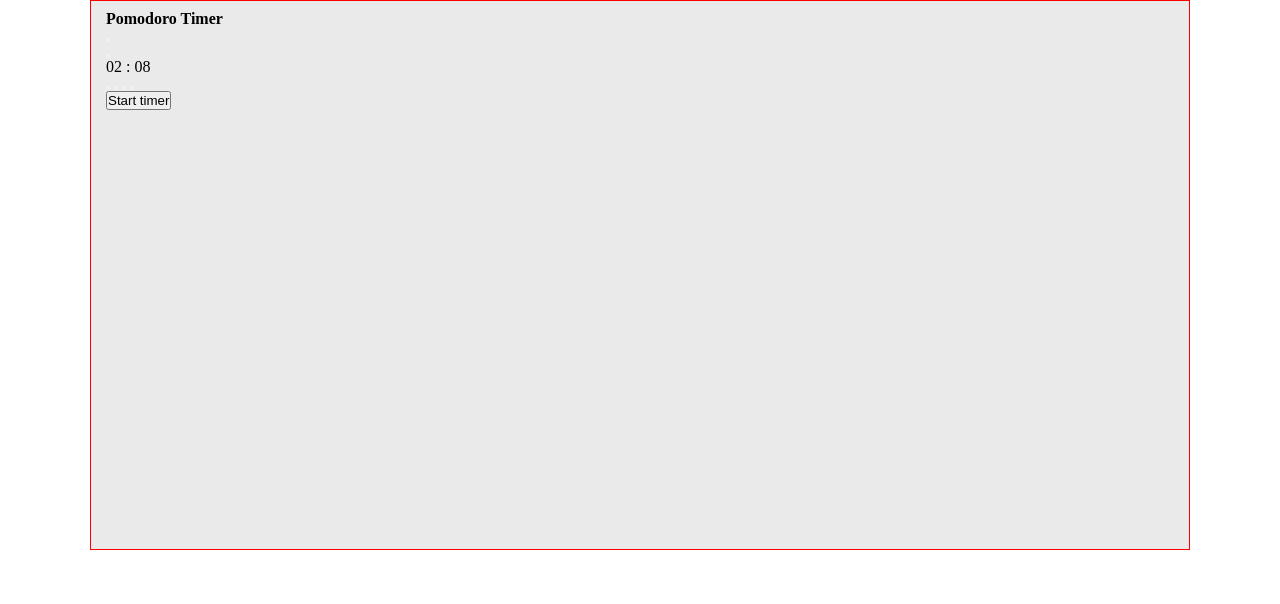
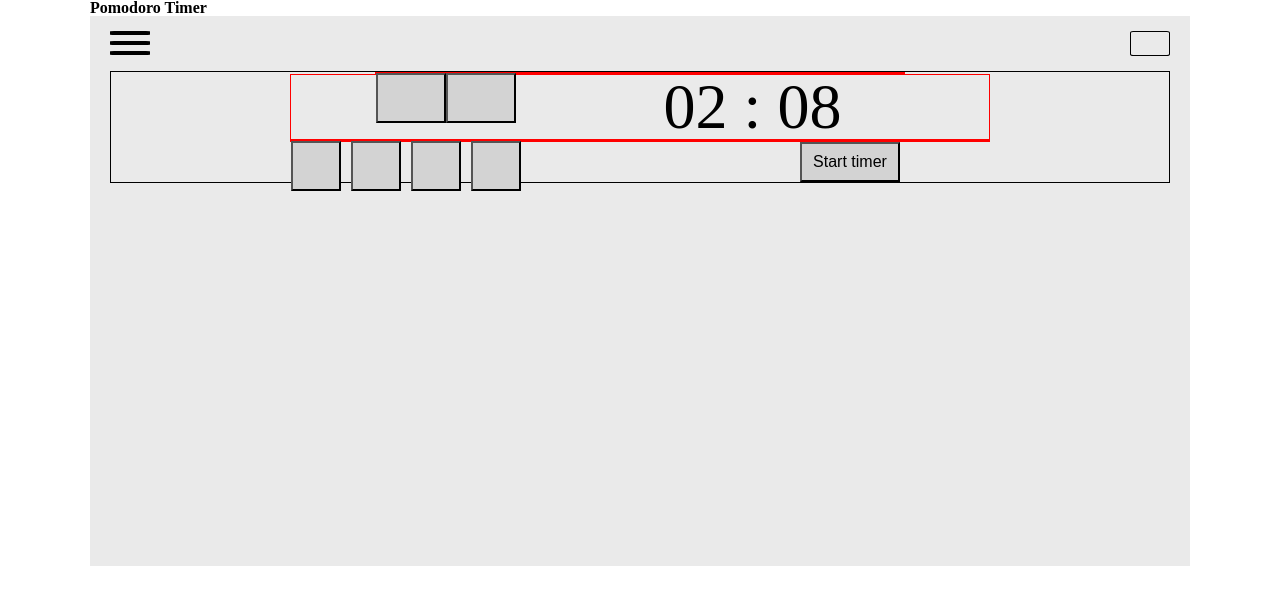
Before and after one commit to NotSoHungry/TheOdinProjectPomodoroTimer, a plain HTML site: page index.html in a window 1280 px wide. Drawn offline with Linux system fonts and the light colour scheme.

Commit message:
Set initial styling

```diff
--- a/style.css
+++ b/style.css
@@ -1,9 +1,151 @@
+body {
+    font-size: 16px;
+}
+
 .app {
-    background: #EAEAEA;
     width: 100%;
     max-width: 1100px;
+    margin: 0 auto;
+}
+
+.app-wrapper {
+    background: #EAEAEA;
     height: 550px;
+    padding: 15px 20px;
+}
+
+.app-navigation {
+    width: 100%;
+    height: 100px;
+
+}
+
+.navigation-item {
+    display: block;
+    height: 25px;
+    width: 40px;
+    background: none;
+    border: 1.5px solid black;
+    cursor: pointer;
+}
+
+.navigation-item:focus {
+    outline: none;
+}
+
+.navigation-item.settings {
+    float: left;
+    position: relative;
+    height: 40px;
+    border: none;
+}
+
+.settings-fill,
+.settings-fill::before,
+.settings-fill::after {
+    width: 100%;
+    height: 4px;
+    border-radius: 10%;
+    box-sizing: border-box;
+    background: #000;
+    margin-bottom: 5px;
+}
+
+.settings-fill::before,
+.settings-fill::after {
+    display: block;
+    content: '';
+    position: absolute;
+    left: 0;
+}
+
+.settings-fill {
+    position: relative;
+    top: 10px;
+}
+
+.settings-fill::before {
+    top: -10px;
+}
+
+.settings-fill::after {
+    top: 10px;
+}
+
+.navigation-item.statistics {
+    float: right;
+    border-radius: 8%;
+}
+
+/* Main section settings */
+
+.app-main {
+    width: 100%;
+    font-size: 4em;
+    margin: 0 auto;
+    border: solid 1px black;
+}
+
+/* Mode section settings */
+
+.main-mode {
+    margin: 0 auto;
+    border: solid 1px red;
+    width: 100%;
+    max-width: 530px;
+}
+
+.mode-button,
+.mode-current {
+    float: left;
+}
+
+.mode-current {
+    width: calc(100% - 140px);
+    text-align: center;
+}
+
+.mode-button {
+    width: 70px;
+    height: 50px;
+    display: block;
+    background: lightgrey;
+}
+
+/* Timer settings */
+
+.main-timer {
+    width: 100%;
+    max-width: 700px;
     border: solid 1px red;
     margin: 0 auto;
-    padding: 10px 15px;
+    text-align: center;
 }
+
+/* Timer controls settings */
+
+.main-controls {
+    width: 100%;
+    max-width: 700px;
+    border: solid 1px red;
+    margin: 0 auto;
+}
+
+.control {
+    width: 50px;
+    height: 50px;
+    display: block;
+    float: left;
+    background: lightgrey;
+    cursor: pointer;
+    margin-right: 10px;
+}
+
+.control.start {
+    width: 100px;
+    height: 40px;
+    margin: 0 auto;
+    font-size: .25em;
+    text-align: center;
+    float: none;
+}
```
